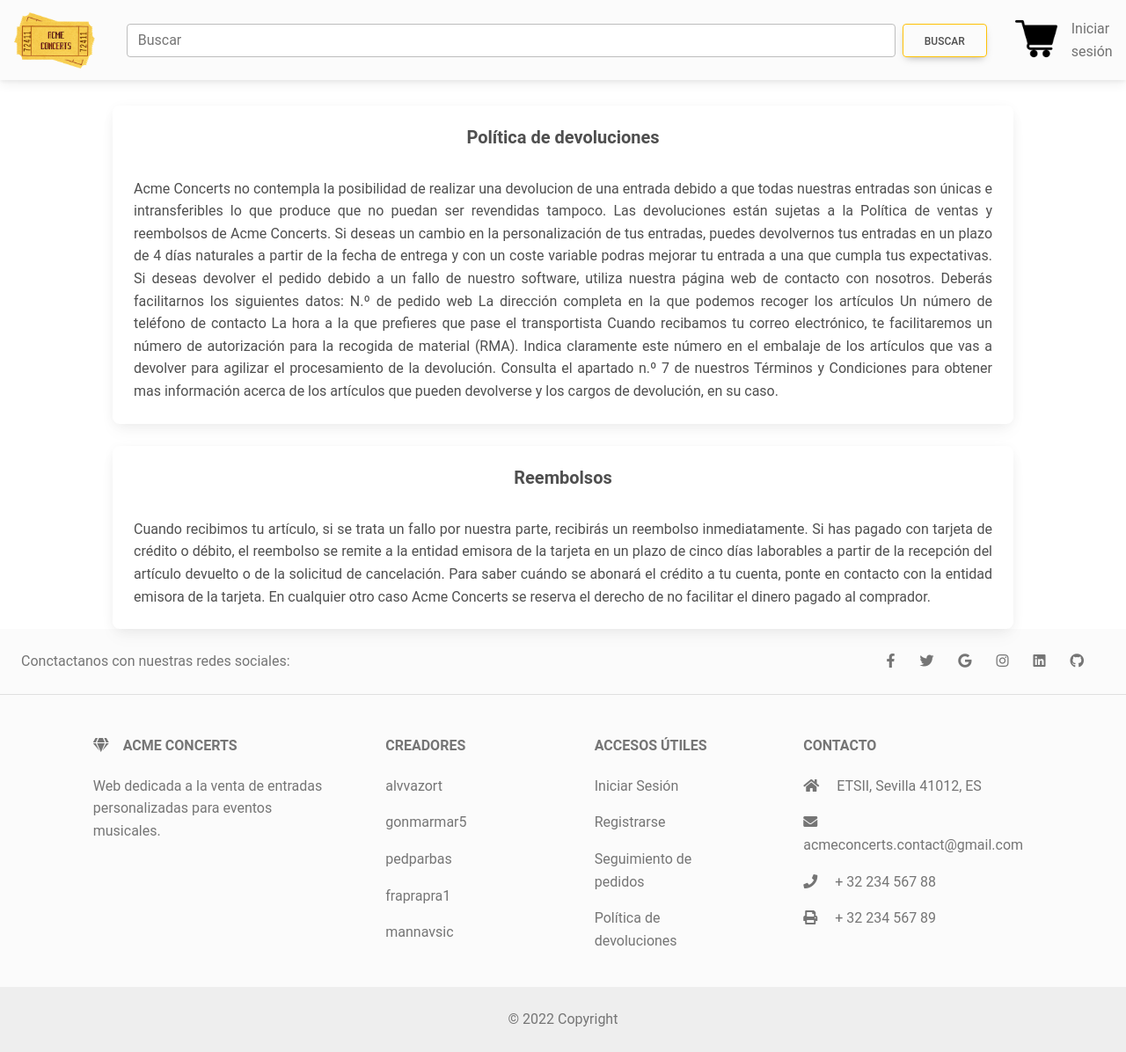
After one commit to AcmeConcerts/Acme-Concerts, a Django app: page /politica-devoluciones in a window 1280 px wide. The commit adds this page. Shown: the whole page at 88% size. Run offline with Django 4.2, Linux system fonts and the light colour scheme; some libraries are stand-ins or nearby versions.

Commit message:
feat: Devolution politics

```diff
--- a/main/templates/base.html
+++ b/main/templates/base.html
@@ -164,6 +164,9 @@
                   <p>
                     <a href="/cart/order-summary" class="text-reset">Seguimiento de pedidos</a>
                   </p>
+                  <p>
+                    <a href="/politica-devoluciones" class="text-reset">Política de devoluciones</a>
+                  </p>
 
                 </div>
                 <!-- Grid column -->
--- /dev/null
+++ b/main/templates/politica_devoluciones.html
@@ -0,0 +1,39 @@
+{% extends "base.html" %}
+
+{% block content %}
+
+<div class="card" style=" display: table; margin-right: auto; margin-left: auto; text-align: center; width: 80vw;">
+    <div class="card-body">
+      <h5 class="card-title"><strong>Política de devoluciones</strong></h5>
+      <br>
+      <p class="card-text" style="text-align: justify">
+        Acme Concerts no contempla la posibilidad de realizar una devolucion de una entrada debido a que todas nuestras entradas son únicas e intransferibles lo que produce que no puedan ser revendidas tampoco.
+
+        Las devoluciones están sujetas a la Política de ventas y reembolsos de Acme Concerts. Si deseas un cambio en la personalización de tus entradas, puedes devolvernos tus entradas en un plazo de 4 días naturales a partir de la fecha de entrega y con un coste variable podras mejorar tu entrada a una que cumpla tus expectativas.
+
+        Si deseas devolver el pedido debido a un fallo de nuestro software, utiliza nuestra página web de contacto con nosotros. Deberás facilitarnos los siguientes datos:
+
+        N.º de pedido web
+        La dirección completa en la que podemos recoger los artículos
+        Un número de teléfono de contacto
+        La hora a la que prefieres que pase el transportista
+        Cuando recibamos tu correo electrónico, te facilitaremos un número de autorización para la recogida de material (RMA). Indica claramente este número en el embalaje de los artículos que vas a devolver para agilizar el procesamiento de la devolución.
+
+        Consulta el apartado n.º 7 de nuestros Términos y Condiciones para obtener mas información acerca de los artículos que pueden devolverse y los cargos de devolución, en su caso.
+    </div>
+</div>
+<br>
+<div class="card" style=" display: table; margin-right: auto; margin-left: auto; text-align: center; width: 80vw;">
+    <div class="card-body">
+      <h5 class="card-title"><strong>Reembolsos</strong></h5>
+      <br>
+      <p class="card-text" style="text-align: justify">
+        Cuando recibimos tu artículo, si se trata un fallo por nuestra parte, recibirás un reembolso inmediatamente.
+
+        Si has pagado con tarjeta de crédito o débito, el reembolso se remite a la entidad emisora de la tarjeta en un plazo de cinco días laborables a partir de la recepción del artículo devuelto o de la solicitud de cancelación. Para saber cuándo se abonará el crédito a tu cuenta, ponte en contacto con la entidad emisora de la tarjeta. En cualquier otro caso Acme Concerts se reserva el derecho de no facilitar el dinero pagado al comprador.
+
+    </div>
+  </div>
+
+
+{% endblock content %}
--- a/main/urls.py
+++ b/main/urls.py
@@ -14,6 +14,6 @@ urlpatterns = [
     path('rock', views.products_rock, name='rock'),
     path('add-to-cart/<slug>/', views.add_to_cart, name='add-to-cart'),
     path('remove-from-cart/<slug>/', views.remove_from_cart, name='remove-from-cart'),
-
+    path('politica-devoluciones', views.devoluciones, name='politica-devoluciones'),
 
 ]
--- a/main/views.py
+++ b/main/views.py
@@ -50,6 +50,9 @@ def products_rock(request):
         "categoria" : "Rock"
     }
     return render(request, "categorias.html", context)
+
+def devoluciones(request):
+    return render(request, "politica_devoluciones.html")
 
 @login_required
 def add_to_cart(request, slug):
```
